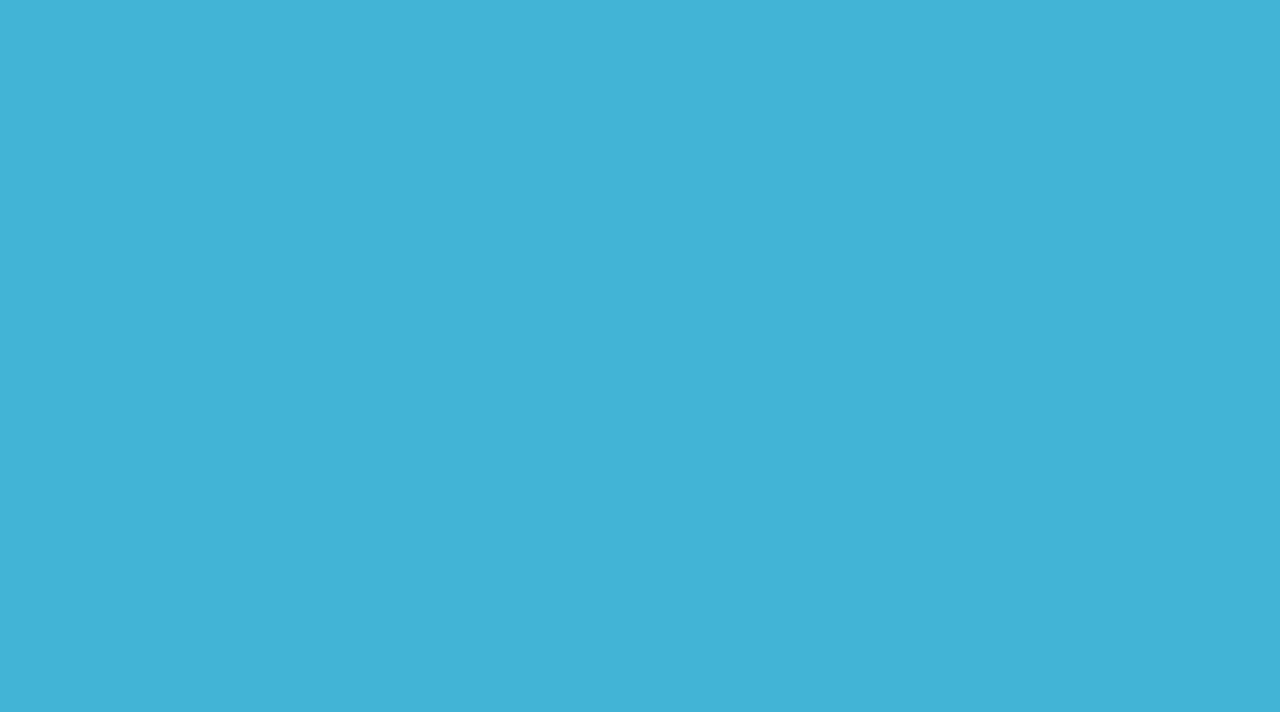
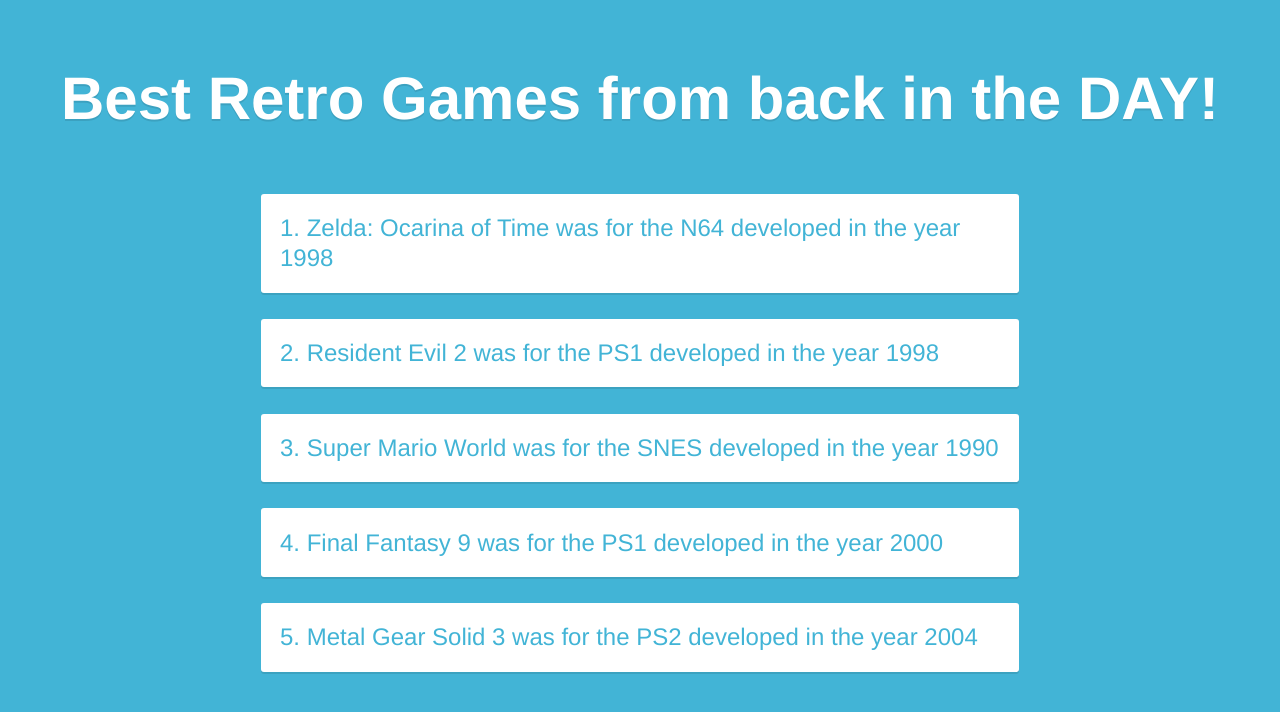
Before and after one commit to TaylorMaDEWotK18/array-practice, a plain HTML site: page index.html in a window 1280 px wide. Drawn offline with Linux system fonts and the light colour scheme.

Commit message:
Completed playlist

```diff
--- a/index.html
+++ b/index.html
@@ -8,6 +8,7 @@
     <title>Document</title>
 </head>
 <body>
+    <h1></h1>
     <main></main>
 </body>
 <script src="js/playlist2.js"></script>
--- a/js/playlist2.js
+++ b/js/playlist2.js
@@ -9,6 +9,17 @@
 function createRetroList( arr ) {
     games = ``;
     for ( let x = 0; x < arr.length; x++) {
-        games += `<li>${arr[x][0]} was for the ${arr[x][1]} developed in the year ${arr[x][2]}</li>`
+        games += `<li>${arr[x][0]} was for the ${arr[x][1]} developed in the year ${arr[x][2]}</li>`;
     }
+    return games;
 }
+
+const heading = 'Best Retro Games from back in the DAY!';
+
+document.querySelector('h1').innerHTML = heading;
+
+document.querySelector('main').innerHTML = `
+    <ol>
+      ${createRetroList(retroList)}
+    </ol>
+`;
```
